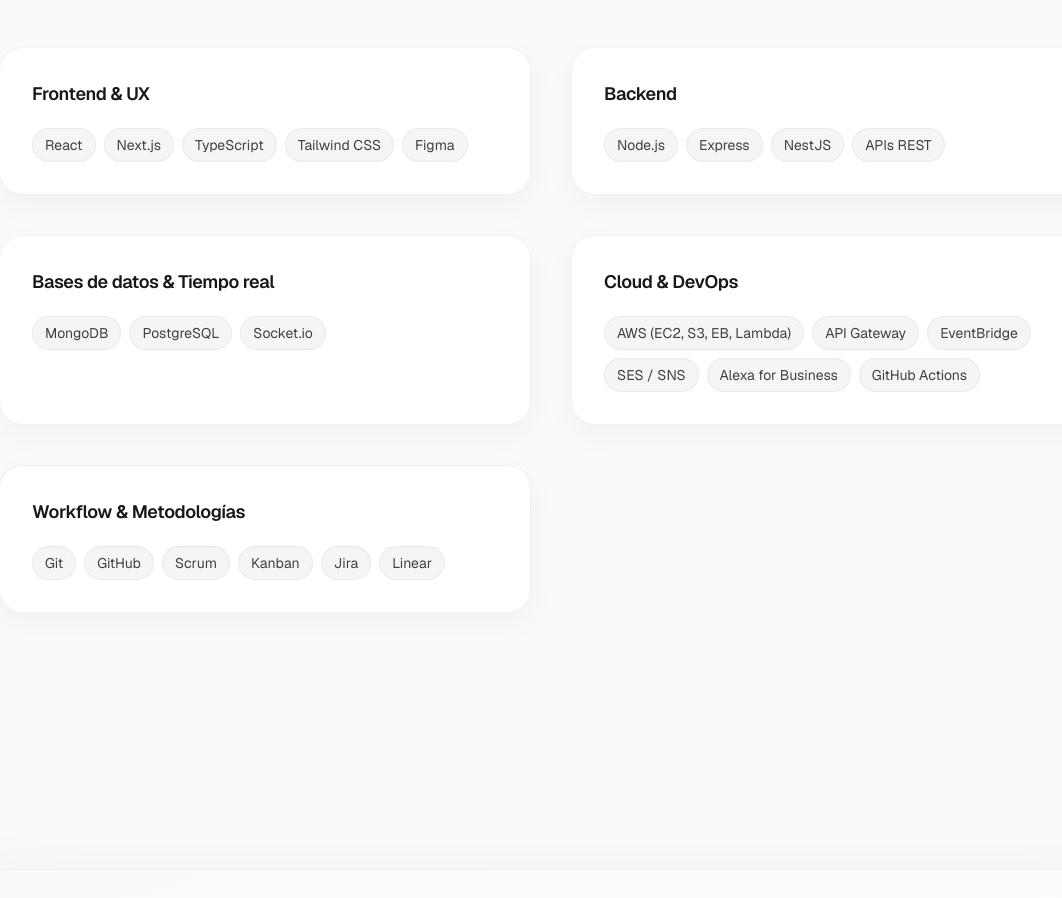
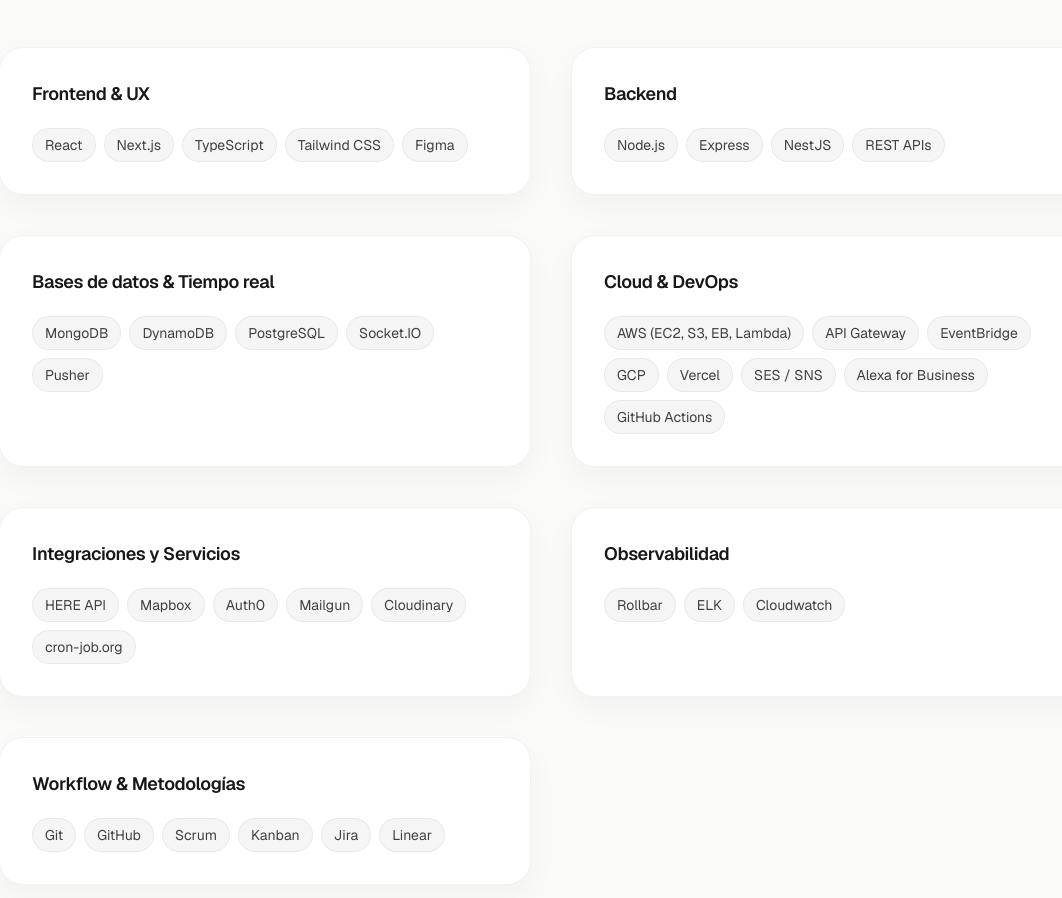
Before and after one commit to Lefcott/Lefcott, a Next.js app: page /es in a window 1280 px wide. Shown: the part 5120-6018 px from the top of the page, without its empty margins (89-1151 px from the left). Built offline with nearby package versions, Linux system fonts and the light colour scheme.

Commit message:
translate & add skills

```diff
--- a/app/i18n/dictionaries/en.json
+++ b/app/i18n/dictionaries/en.json
@@ -26,5 +26,18 @@
   "projects": {
     "title": "Projects",
     "description": "Real-world products where I combine full-stack development and UX/UI design, with a strong focus on user experience, performance, and scalability."
+  },
+  "skills": {
+    "title": "Skills & tools",
+    "description": "Technologies and tools I use on a daily basis, focused on building solid, scalable, and well-designed products.",
+    "categories": {
+      "frontend": "Frontend & UX",
+      "backend": "Backend",
+      "databases": "Databases & Real-time",
+      "cloud": "Cloud & DevOps",
+      "workflow": "Workflow & Methodologies",
+      "integrations": "Integrations & Services",
+      "observability": "Observability"
+    }
   }
 }
--- a/app/i18n/dictionaries/es.json
+++ b/app/i18n/dictionaries/es.json
@@ -26,5 +26,18 @@
   "projects": {
     "title": "Proyectos",
     "description": "Productos reales donde combino desarrollo fullstack y diseño UX/UI, con foco en experiencia de usuario, performance y escalabilidad."
+  },
+  "skills": {
+    "title": "Skills & herramientas",
+    "description": "Tecnologías y herramientas con las que trabajo en el día a día, enfocándome en construir productos sólidos, escalables y bien diseñados.",
+    "categories": {
+      "frontend": "Frontend & UX",
+      "backend": "Backend",
+      "databases": "Bases de datos & Tiempo real",
+      "cloud": "Cloud & DevOps",
+      "workflow": "Workflow & Metodologías",
+      "integrations": "Integraciones y Servicios",
+      "observability": "Observabilidad"
+    }
   }
 }
--- a/components/layout/Header.tsx
+++ b/components/layout/Header.tsx
@@ -51,6 +51,7 @@
             <Link
               href={dict.locale === "es" ? "/en" : "/es"}
               className="text-sm"
+              scroll={false}
             >
               {dict.locale === "es" ? "EN" : "ES"}
             </Link>
--- a/components/sections/Skills.tsx
+++ b/components/sections/Skills.tsx
@@ -1,37 +1,43 @@
-export default function Skills() {
+import { Dictionary } from "@/getters/dictionary";
+
+type Props = {
+  dict: Dictionary;
+};
+export default function Skills({ dict }: Props) {
   return (
     <section id="skills" className="px-6 py-32 max-w-6xl mx-auto">
       <h2 className="text-4xl font-semibold font-display">
-        Skills & herramientas
+        {dict.skills.title}
       </h2>
 
       <p className="mt-4 text-neutral-600 max-w-2xl">
-        Tecnologías y herramientas con las que trabajo en el día a día,
-        enfocándome en construir productos sólidos, escalables y bien diseñados.
+        {dict.skills.description}
       </p>
 
       <div className="mt-16 grid gap-10 sm:grid-cols-2">
         <SkillCard
-          title="Frontend & UX"
+          title={dict.skills.categories.frontend}
           skills={["React", "Next.js", "TypeScript", "Tailwind CSS", "Figma"]}
         />
 
         <SkillCard
-          title="Backend"
-          skills={["Node.js", "Express", "NestJS", "APIs REST"]}
+          title={dict.skills.categories.backend}
+          skills={["Node.js", "Express", "NestJS", "REST APIs"]}
         />
 
         <SkillCard
-          title="Bases de datos & Tiempo real"
-          skills={["MongoDB", "PostgreSQL", "Socket.io"]}
+          title={dict.skills.categories.databases}
+          skills={["MongoDB", "DynamoDB", "PostgreSQL", "Socket.IO", "Pusher"]}
         />
 
         <SkillCard
-          title="Cloud & DevOps"
+          title={dict.skills.categories.cloud}
           skills={[
             "AWS (EC2, S3, EB, Lambda)",
             "API Gateway",
             "EventBridge",
+            "GCP",
+            "Vercel",
             "SES / SNS",
             "Alexa for Business",
             "GitHub Actions",
@@ -39,7 +45,24 @@
         />
 
         <SkillCard
-          title="Workflow & Metodologías"
+          title={dict.skills.categories.integrations}
+          skills={[
+            "HERE API",
+            "Mapbox",
+            "Auth0",
+            "Mailgun",
+            "Cloudinary",
+            "cron-job.org",
+          ]}
+        />
+
+        <SkillCard
+          title={dict.skills.categories.observability}
+          skills={["Rollbar", "ELK", "Cloudwatch"]}
+        />
+
+        <SkillCard
+          title={dict.skills.categories.workflow}
           skills={["Git", "GitHub", "Scrum", "Kanban", "Jira", "Linear"]}
         />
       </div>
```
